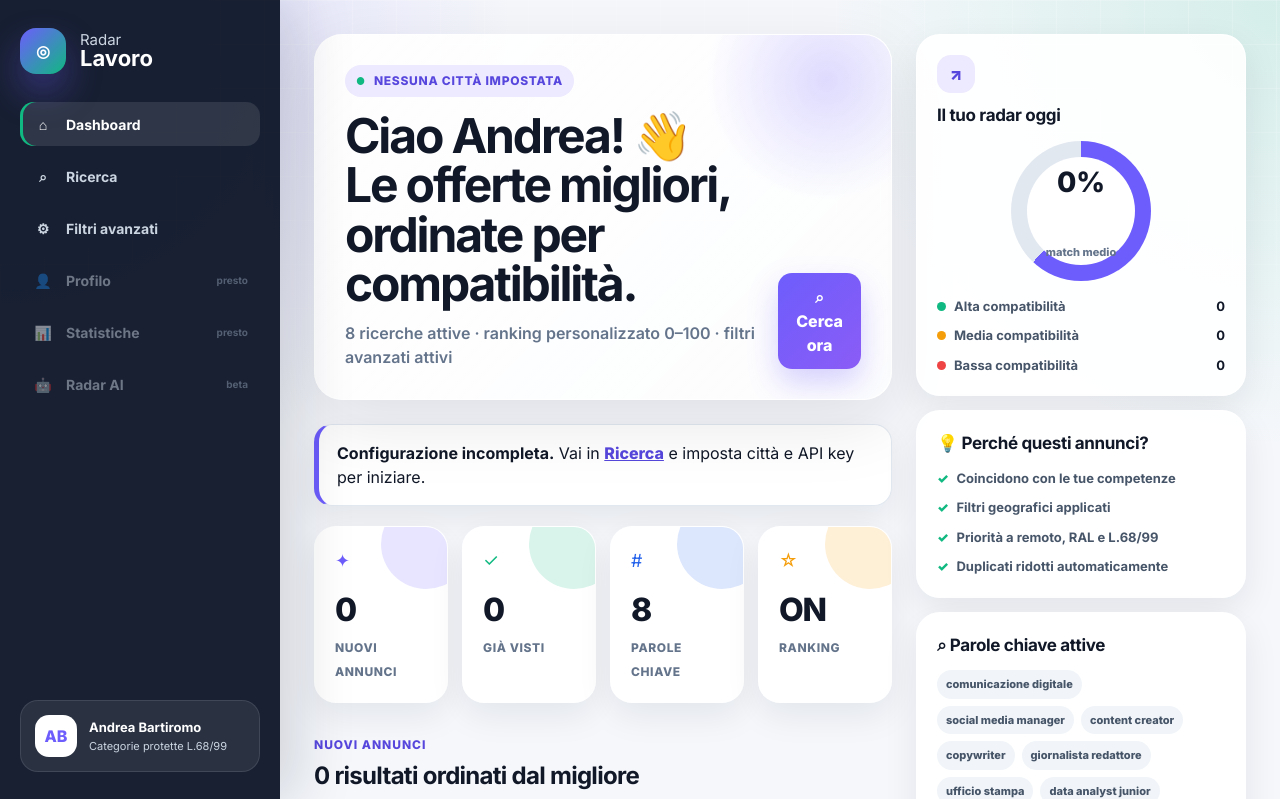
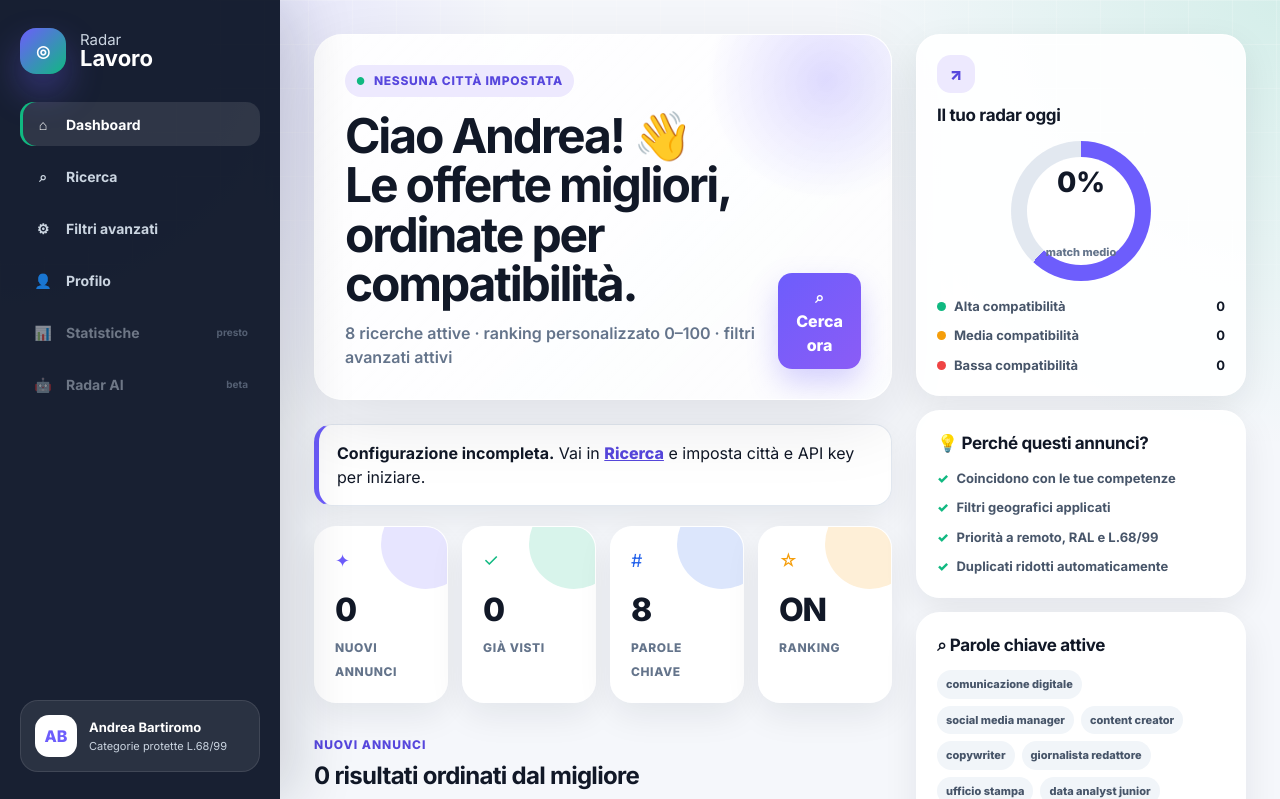
Before and after one commit to andrea-bartiromo/radar_lavoro_repo, a Flask app: page / in a window 1280 px wide. Shown: the top 799 px of the page. Run offline with Flask 3, Linux system fonts and the light colour scheme; data comes from the database, SQL or seed files in the repository; data that the repository does not hold is empty.

Commit message:
Abilita voce profilo nella sidebar

```diff
--- a/templates/base.html
+++ b/templates/base.html
@@ -20,7 +20,7 @@
             <a href="{{ url_for('dashboard') }}" class="{{ 'active' if request.endpoint == 'dashboard' }}"><span>⌂</span> Dashboard</a>
             <a href="{{ url_for('impostazioni') }}" class="{{ 'active' if request.endpoint == 'impostazioni' }}"><span>⌕</span> Ricerca</a>
             <a href="{{ url_for('filtri') }}" class="{{ 'active' if request.endpoint == 'filtri' }}"><span>⚙</span> Filtri avanzati</a>
-            <a href="#" class="disabled"><span>👤</span> Profilo <small>presto</small></a>
+            <a href="{{ url_for('profilo') }}" class="{{ 'active' if request.endpoint == 'profilo' }}"><span>👤</span> Profilo</a>
             <a href="#" class="disabled"><span>📊</span> Statistiche <small>presto</small></a>
             <a href="#" class="disabled"><span>🤖</span> Radar AI <small>beta</small></a>
         </nav>
```
